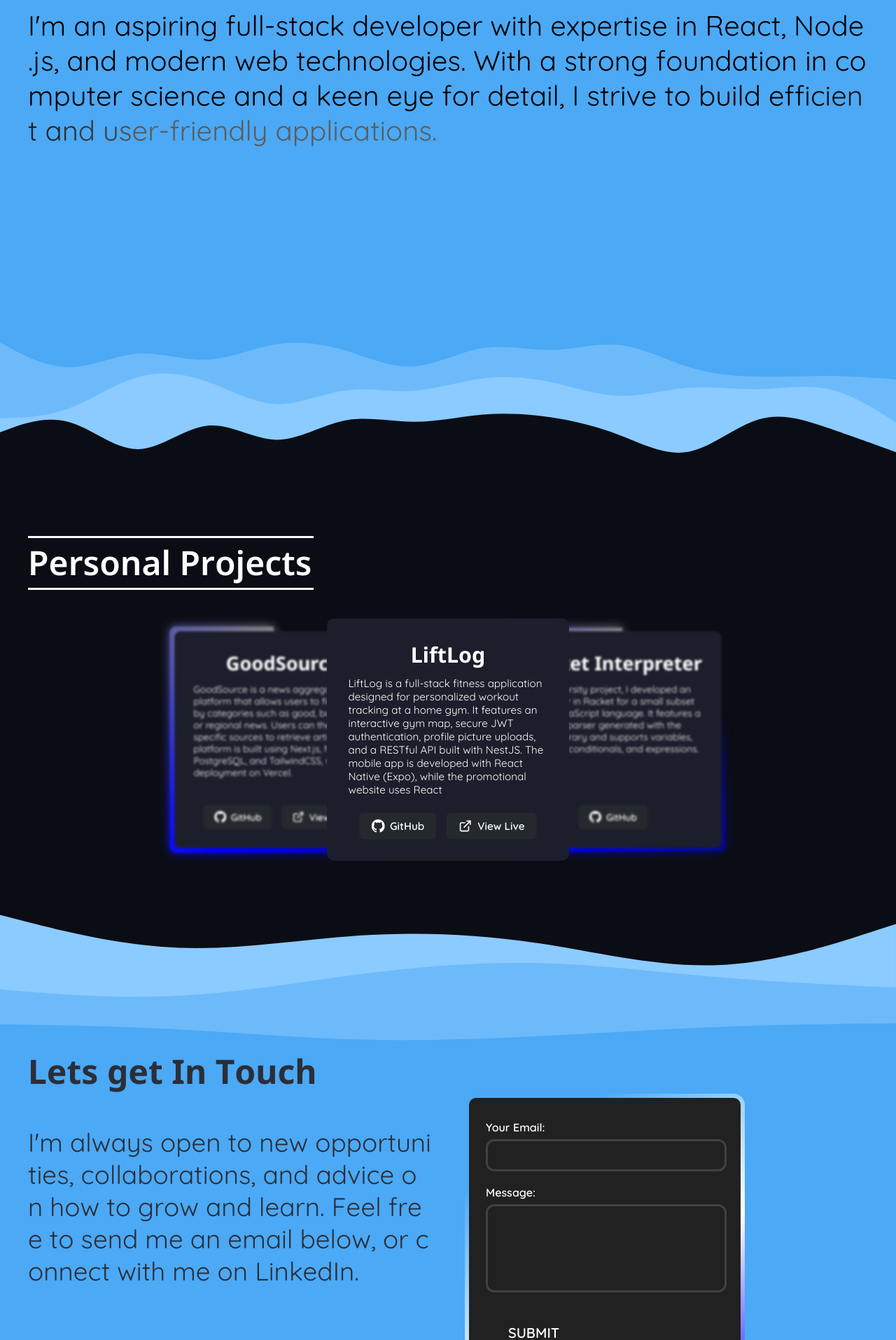
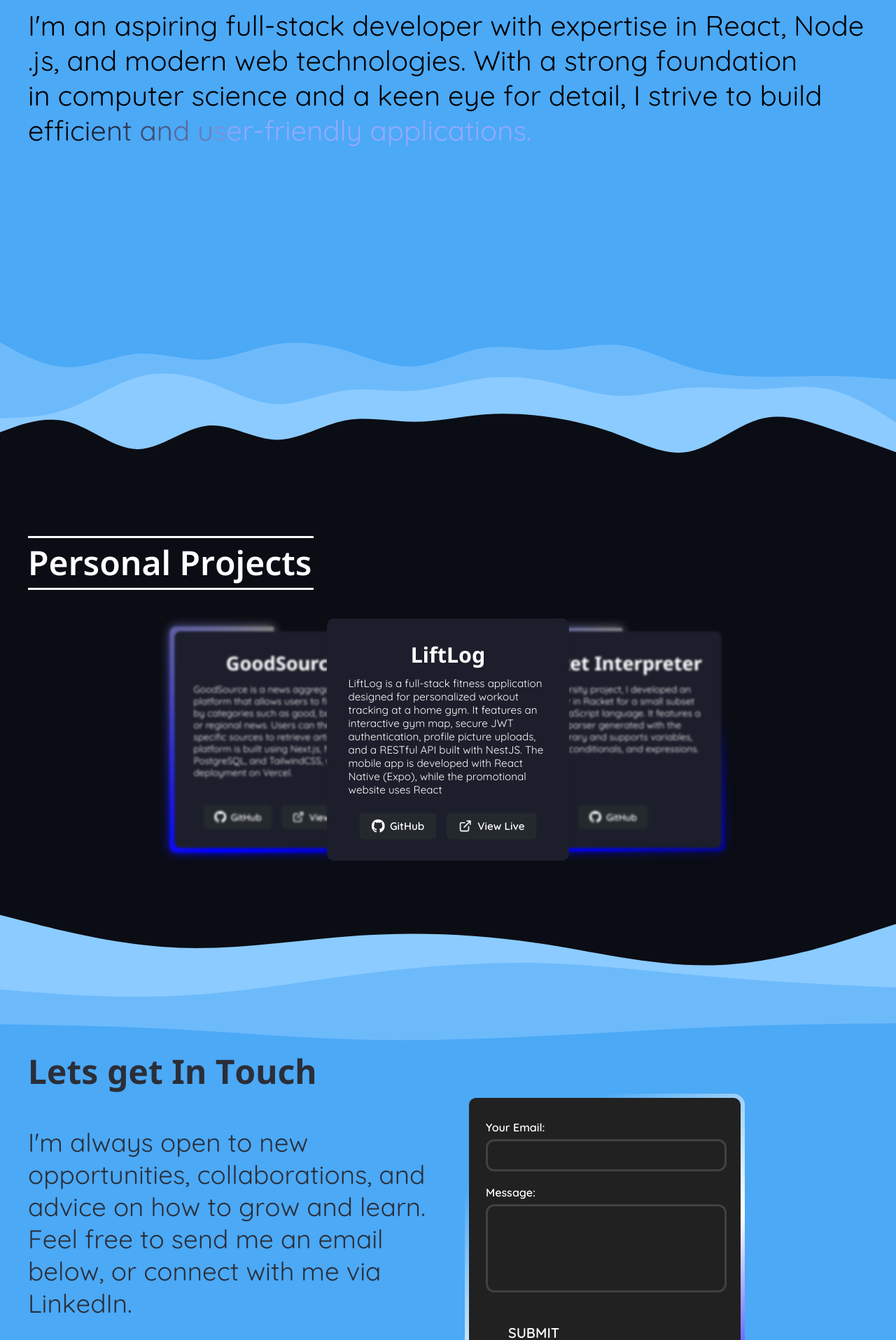
Before and after one commit to MaxwellHinton/Portfolio, a Next.js app: page / in a window 1280 px wide. Shown: the part 1214-3129 px from the top of the page at 70% size. Built offline with nearby package versions, Linux system fonts and the light colour scheme.

Commit message:
Updated paragraph spacing

```diff
--- a/src/app/globals.css
+++ b/src/app/globals.css
@@ -42,11 +42,13 @@ h1 {
 .about-section-paragraph {
   font-size: 2.5rem;
   color: #2b2e38;
+  overflow-wrap: normal;
 }
 
 .contact-section-paragraph {
   font-size: 2.3rem;
   color: #2b2e38;
+  overflow-wrap: normal;
 }
 
 .projects-paragraph {
--- a/src/app/page.js
+++ b/src/app/page.js
@@ -332,10 +332,10 @@ export default function Home() {
           <div className="full-width-background" style={{ backgroundColor: '#4ba9f6' }}>
             <section id="about" className="section">
               <h1 id="about-heading" className={`${noto.className} about-h1`}>About Me</h1>
-              <p data-bg-color="#5d5d5d" data-fg-color="#000000" id="about-paragraph" className={`${quicksand.className} about-section-paragraph animated-paragraph`}>
+              <p data-bg-color="#95a9ff" data-fg-color="#000000" id="about-paragraph" className={`${quicksand.className} about-section-paragraph animated-paragraph`}>
                 I&apos;m an aspiring full-stack developer with expertise in React, Node.js, and modern
-                web technologies. With a strong foundation in computer science and a
-                keen eye for detail, I strive to build efficient and user-friendly
+                web technologies. With a strong foundation<br></br> in computer science and a
+                keen eye for detail, I strive to build<br></br> efficient and user-friendly
                 applications.
               </p>
             </section>
@@ -449,8 +449,8 @@ export default function Home() {
 
               <div className='contact-container'>
                 <p id="contact-paragraph" className={`${quicksand.className} contact-section-paragraph animated-paragraph`}>
-                  <br></br>I&apos;m always open to new opportunities, collaborations, and advice on how to grow and learn. Feel free to send me an email below,
-                  or connect with me on LinkedIn.
+                  <br></br>I&apos;m always open to new <br></br>opportunities, collaborations, and advice on how to grow and learn. Feel free to send me an email<br></br> below,
+                  or connect with me via <br></br>LinkedIn.
                 </p>
                 <div className="form-container">
                   <form className="form"
```
